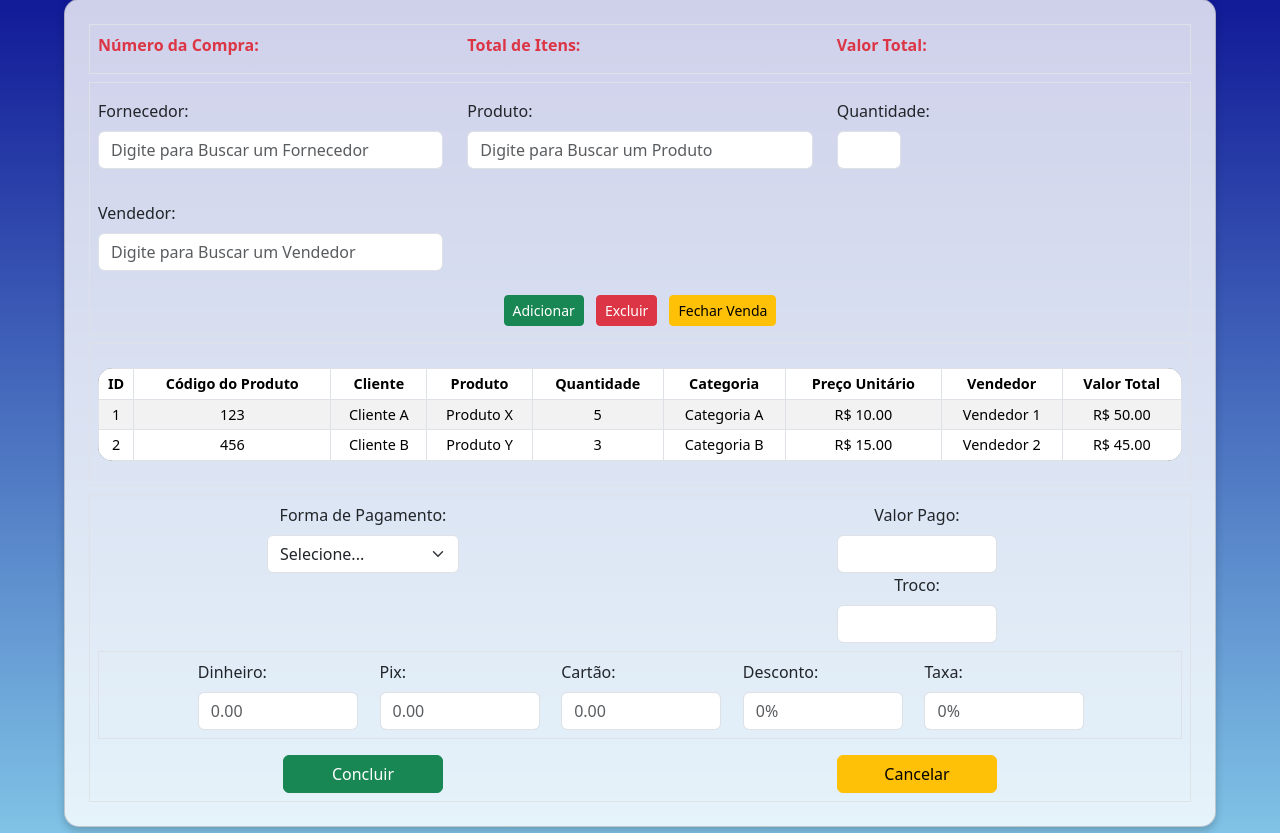
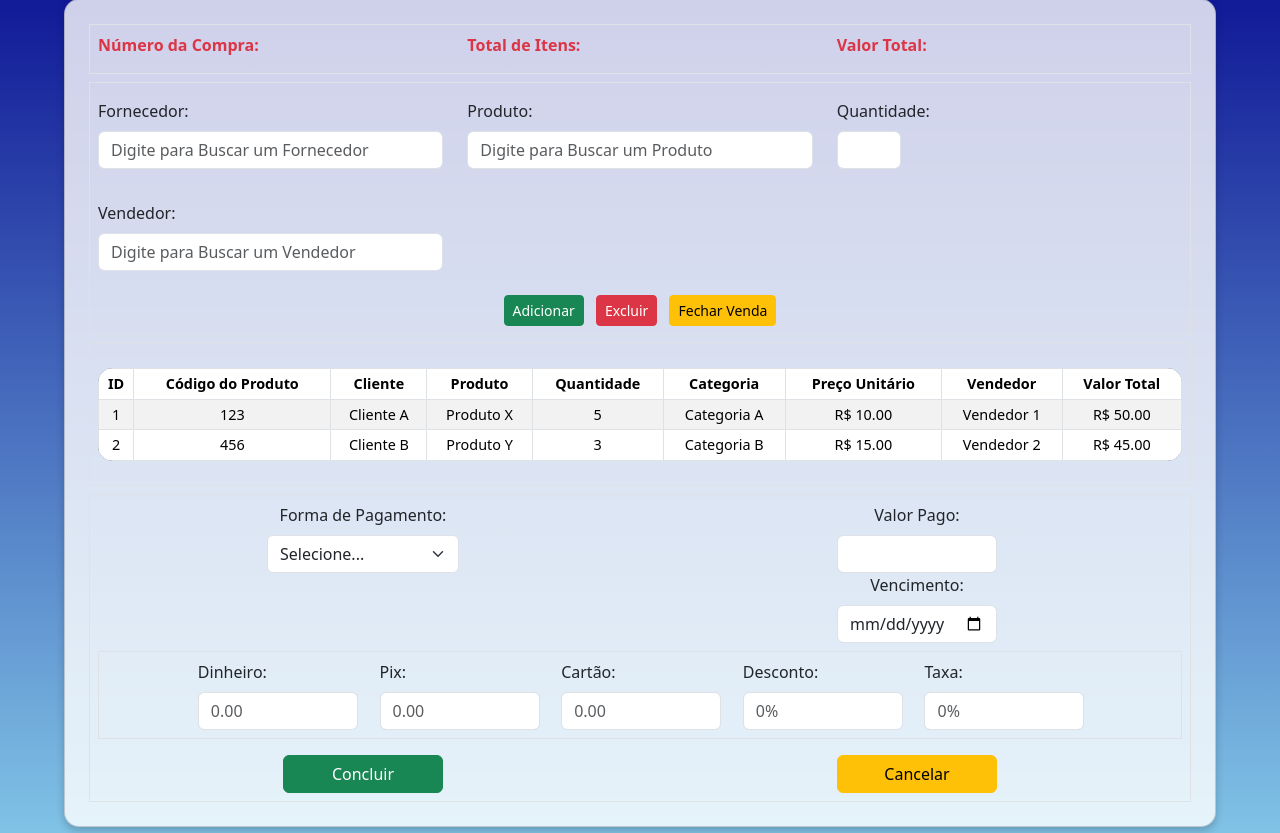
Before and after one commit to diegowoolley/Sistema-Vendas-App, a PHP site: page /compra.php in a window 1280 px wide. Shown: the part 128-961 px from the top of the page. Run offline with PHP 8.4, Linux system fonts and the light colour scheme; a user stored in the database is signed in.

Commit message:
atualização

```diff
--- a/compra.php
+++ b/compra.php
@@ -188,9 +188,9 @@ verificarAutenticacao();
             <input type="text" class="form-control moeda" aria-label="Valor Pago" id="txtvalor_pago">
           </div>
           <div class="col-12">
-            <label class="form-label">Troco:</label>
+            <label class="form-label">Vencimento:</label>
             <div class="input-group mx-auto" style="width: 10rem;">
-              <input type="text" class="form-control moeda" aria-label="Valor Pago" id="txttroco">
+              <input type="date" class="form-control moeda" aria-label="Valor Pago" id="txttroco">
             </div>
           </div>
         </div>
```
